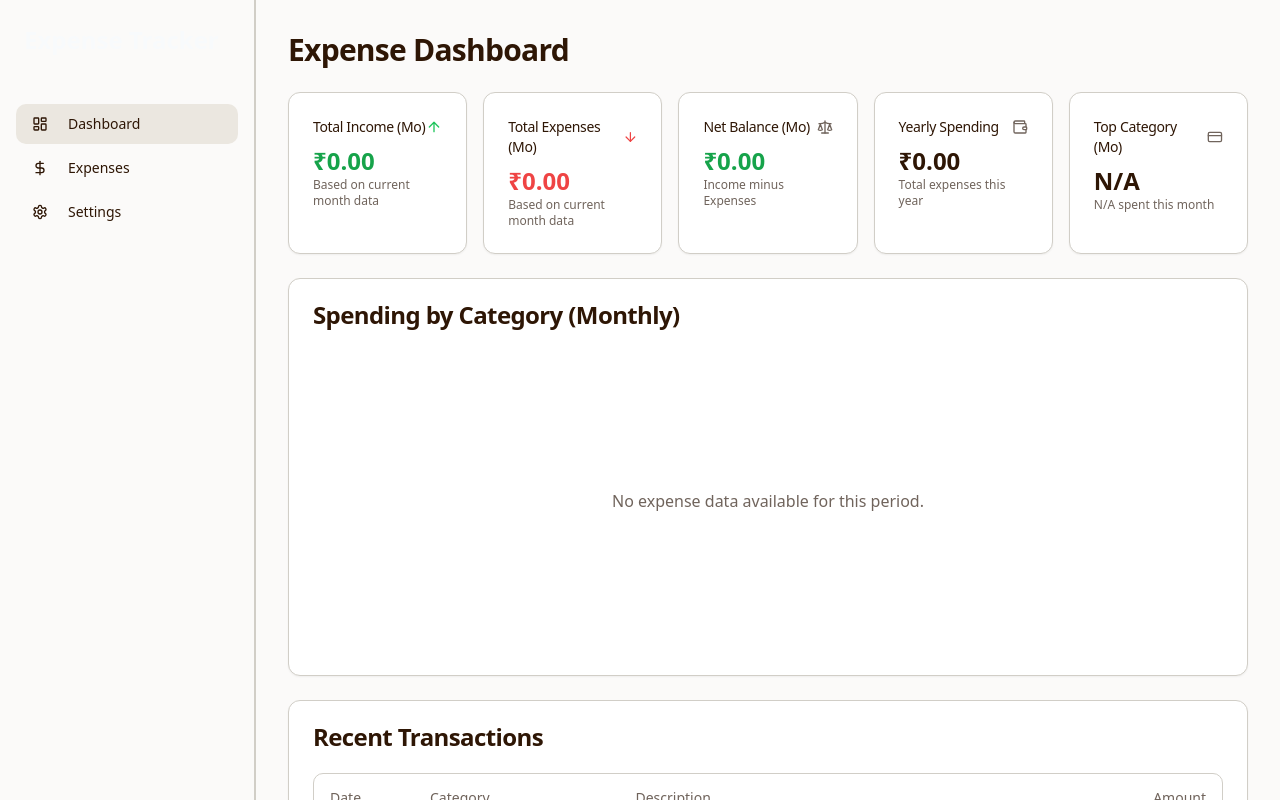
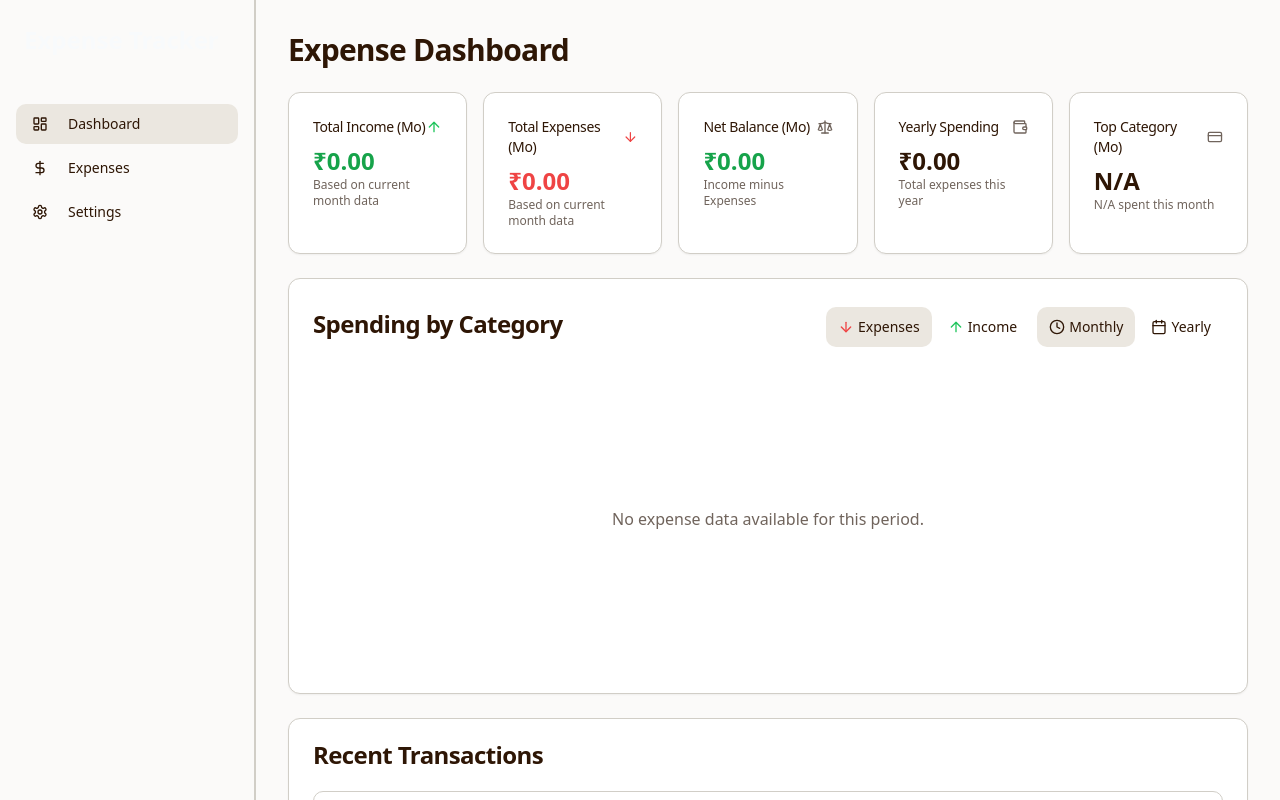
Before and after one commit to puvitha-C-131006/puvitha-expensive-tracker, a React (Vite) app: page /dashboard in a window 1280 px wide. Shown: the top 800 px of the page. Built offline with nearby package versions, Linux system fonts and the light colour scheme.

Commit message:
[dyad] Restored the time period and data type toggle buttons on the Dashboard page. - wrote 3 file(s)

```diff
--- /dev/null
+++ b/src/components/DataTypeSelector.tsx
@@ -0,0 +1,38 @@
+import React from "react";
+import { ToggleGroup, ToggleGroupItem } from "@/components/ui/toggle-group";
+import { ArrowDown, ArrowUp } from "lucide-react";
+
+type DataType = "expenses" | "income";
+
+interface DataTypeSelectorProps {
+  selectedType: DataType;
+  onTypeChange: (type: DataType) => void;
+}
+
+export const DataTypeSelector: React.FC<DataTypeSelectorProps> = ({
+  selectedType,
+  onTypeChange,
+}) => {
+  return (
+    <ToggleGroup
+      type="single"
+      value={selectedType}
+      onValueChange={(value: string) => {
+        if (value) {
+          onTypeChange(value as DataType);
+        }
+      }}
+      aria-label="Select data type"
+      className="h-9"
+    >
+      <ToggleGroupItem value="expenses" aria-label="Toggle expenses">
+        <ArrowDown className="h-4 w-4 text-destructive mr-1" />
+        Expenses
+      </ToggleGroupItem>
+      <ToggleGroupItem value="income" aria-label="Toggle income">
+        <ArrowUp className="h-4 w-4 text-green-500 mr-1" />
+        Income
+      </ToggleGroupItem>
+    </ToggleGroup>
+  );
+};
--- /dev/null
+++ b/src/components/TimePeriodSelector.tsx
@@ -0,0 +1,38 @@
+import React from "react";
+import { ToggleGroup, ToggleGroupItem } from "@/components/ui/toggle-group";
+import { Calendar, Clock } from "lucide-react";
+
+type TimePeriod = "monthly" | "yearly";
+
+interface TimePeriodSelectorProps {
+  selectedPeriod: TimePeriod;
+  onPeriodChange: (period: TimePeriod) => void;
+}
+
+export const TimePeriodSelector: React.FC<TimePeriodSelectorProps> = ({
+  selectedPeriod,
+  onPeriodChange,
+}) => {
+  return (
+    <ToggleGroup
+      type="single"
+      value={selectedPeriod}
+      onValueChange={(value: string) => {
+        if (value) {
+          onPeriodChange(value as TimePeriod);
+        }
+      }}
+      aria-label="Select time period"
+      className="h-9"
+    >
+      <ToggleGroupItem value="monthly" aria-label="Toggle monthly">
+        <Clock className="h-4 w-4 mr-1" />
+        Monthly
+      </ToggleGroupItem>
+      <ToggleGroupItem value="yearly" aria-label="Toggle yearly">
+        <Calendar className="h-4 w-4 mr-1" />
+        Yearly
+      </ToggleGroupItem>
+    </ToggleGroup>
+  );
+};
--- a/src/pages/Dashboard.tsx
+++ b/src/pages/Dashboard.tsx
@@ -7,15 +7,17 @@ import { IncomeBarChart } from "@/components/IncomeBarChart";
 import { Wallet, CreditCard, ArrowDown, ArrowUp, Scale } from "lucide-react";
 import { isSameMonth, isSameYear, parseISO } from "date-fns";
 import React from "react";
+import { TimePeriodSelector } from "@/components/TimePeriodSelector";
+import { DataTypeSelector } from "@/components/DataTypeSelector";
 
 const Dashboard = () => {
   const today = new Date();
   // State to force re-render when data might have changed externally (e.g., on Expenses page)
   const [dataVersion, setDataVersion] = React.useState(0);
 
-  // Hardcode defaults after removing selectors
-  const timePeriod: "monthly" | "yearly" = "monthly";
-  const dataType: "expenses" | "income" = "expenses";
+  // State for selectors
+  const [timePeriod, setTimePeriod] = React.useState<"monthly" | "yearly">("monthly");
+  const [dataType, setDataType] = React.useState<"expenses" | "income">("expenses");
 
   // Force re-read data when component mounts/focuses
   React.useEffect(() => {
@@ -196,9 +198,18 @@ const Dashboard = () => {
         <Card className="col-span-1">
           <CardHeader className="flex flex-row items-center justify-between">
             <CardTitle>
-              {dataType === "expenses" ? "Spending by Category (Monthly)" : "Income by Source (Monthly)"}
+              {dataType === "expenses" ? "Spending by Category" : "Income by Source"}
             </CardTitle>
-            {/* Removed TimePeriodSelector and DataTypeSelector */}
+            <div className="flex space-x-2">
+              <DataTypeSelector
+                selectedType={dataType}
+                onTypeChange={setDataType}
+              />
+              <TimePeriodSelector
+                selectedPeriod={timePeriod}
+                onPeriodChange={setTimePeriod}
+              />
+            </div>
           </CardHeader>
           <CardContent>
             {dataType === "expenses" ? (
```
